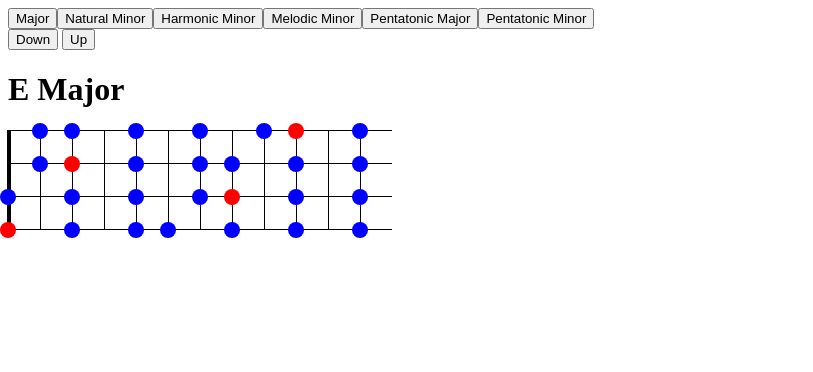
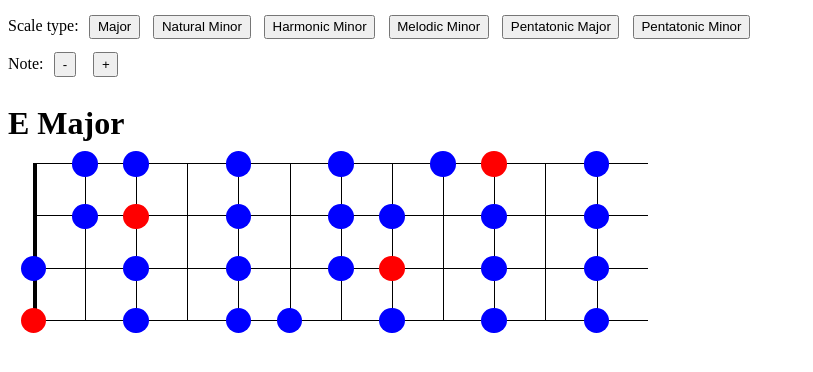
Before and after one commit to thibaudpriou/musicscales, a SvelteKit app: page / in a window 1280 px wide. Shown: the top 372 px of the page, without its empty margins (0-813 px from the left). Built offline with nearby package versions, Linux system fonts and the light colour scheme.

Commit message:
feat: enhance front page display

```diff
--- a/src/routes/+page.svelte
+++ b/src/routes/+page.svelte
@@ -43,16 +43,35 @@
 	}
 </script>
 
-{#each scales as scale}
-	<button on:click={selectedScaleCallback(scale)}>{scale.name}</button>
-{/each}
+<div>
+	Scale type:
+	{#each scales as scale}
+		<button on:click={selectedScaleCallback(scale)}>{scale.name}</button>
+	{/each}
+</div>
 
 <div>
-	<button on:click={downNote}>Down</button>
-	<button on:click={upNote}>Up</button>
+	Note:
+	<button on:click={downNote}>-</button>
+	<button on:click={upNote}>+</button>
 </div>
 
 <h1>
-	{notes[selectedNoteOffset]} {selectedScale.name}
+	{notes[selectedNoteOffset]}
+	{selectedScale.name}
 </h1>
-<Strings scale={selectedScale.value} scaleOffset={12 - selectedNoteOffset} />
+<div class="neck">
+	<Strings scale={selectedScale.value} scaleOffset={12 - selectedNoteOffset} />
+</div>
+
+<style>
+	button {
+		margin: 0.5em;
+		padding: 0.2em 0.5em;
+	}
+
+	.neck {
+		margin: 0 1em;
+		font-size: 2vw;
+	}
+</style>
```
